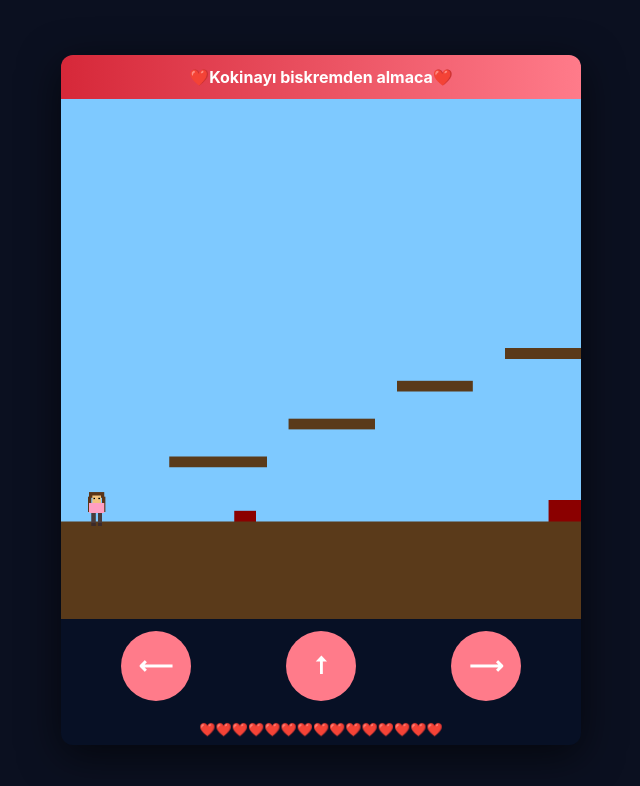
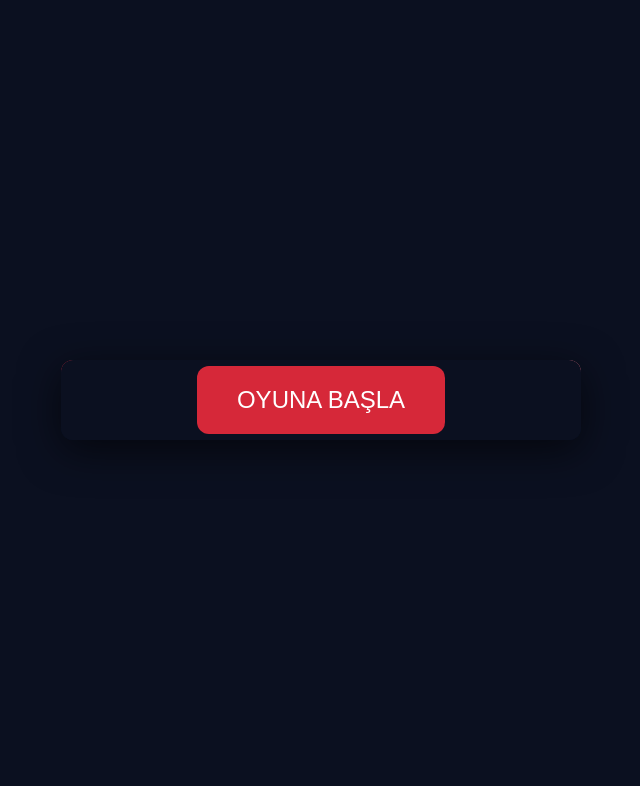
Before and after one commit to keremylm07-bulgur/kokinam, a plain HTML site: page index.html in a window 1280 px wide. Shown: the whole page, without its empty margins (319-959 px from the left). Drawn offline with Linux system fonts and the light colour scheme.

Commit message:
Update index.html

```diff
--- a/index.html
+++ b/index.html
@@ -4,16 +4,36 @@
 <meta charset="utf-8">
 <meta name="viewport" content="width=device-width,initial-scale=1.0,maximum-scale=1.0,user-scalable=no">
 <title>Kokina Pixel Adventure — Mobile Friendly</title>
-
 <style>
 *{box-sizing:border-box;margin:0;padding:0}
 body{background:#0b1020;font-family:Inter,Arial;display:flex;flex-direction:column;align-items:center;justify-content:center;min-height:100vh}
 .wrap{position:relative;width:100%;max-width:520px;background:#071025;border-radius:12px;box-shadow:0 10px 40px rgba(0,0,0,0.6);overflow:hidden}
 header{background:linear-gradient(90deg,#d62839,#ff7b8a);color:#fff;padding:12px;text-align:center;font-weight:700}
-canvas{display:block;width:100%;background:#88d0ff;}
-.controls{display:flex;justify-content:space-around;padding:12px;background:#071025;user-select:none;}
+canvas{display:block;width:100%;background:#88d0ff; display:none;}
+.controls{display:flex;justify-content:space-around;padding:12px;background:#071025;user-select:none; display:none;}
 .btn{width:70px;height:70px;background:#ff7b8a;color:#fff;border:none;border-radius:50%;font-size:24px;font-weight:700;touch-action:none;}
-.hint{color:#9fb8d6;text-align:center;padding:8px 12px;font-size:13px}
+.hint{color:#9fb8d6;text-align:center;padding:8px 12px;font-size:13}
+
+#startScreen{
+  position:absolute;
+  top:0; left:0;
+  width:100%; height:100%;
+  background:#0b1020;
+  display:flex;
+  justify-content:center;
+  align-items:center;
+  flex-direction:column;
+  z-index:10;
+}
+#startScreen button{
+  font-size:24px;
+  padding:20px 40px;
+  border:none;
+  border-radius:12px;
+  background:#d62839;
+  color:#fff;
+  cursor:pointer;
+}
 </style>
 </head>
 <body>
@@ -24,9 +44,13 @@ canvas{display:block;width:100%;background:#88d0ff;}
   <div class="controls">
     <button class="btn" id="left">⟵</button>
     <button class="btn" id="jump">⭡</button>
-    <button class="btn" id="right">⟶</button>
+    <button class="btn" id="right">⭢</button>
   </div>
   <div class="hint">❤️❤️❤️❤️❤️❤️❤️❤️❤️❤️❤️❤️❤️❤️❤️</div>
+
+  <div id="startScreen">
+    <button id="startBtn">OYUNA BAŞLA</button>
+  </div>
 </div>
 
 <audio id="music" src="song.mp3" loop></audio>
@@ -36,31 +60,43 @@ const canvas = document.getElementById("c");
 const ctx = canvas.getContext("2d");
 ctx.imageSmoothingEnabled = false;
 
+const startScreen = document.getElementById("startScreen");
+const startBtn = document.getElementById("startBtn");
+const controls = document.querySelector(".controls");
+const music = document.getElementById("music");
+
+// =================== Oyun Değişkenleri ===================
 const GAME = { width: 2700, height: 960, gravity: 0.65 };
 let walkFrame = 0;
 
 const runner = { x:50, y:0, w:32, h:48, vx:0, vy:0, speed:3.2, jump:13, onGround:false, prevY:0, walking:false };
 const receiver = { x:2500, y:0, w:36, h:56, holding:true };
-
 let camX = 0, finished = false, showSpeech = false, currentCheckpoint = 0;
-
 const platforms = [
   {x:0,y:780,w:GAME.width,h:180},{x:200,y:660,w:180,h:20},{x:420,y:590,w:160,h:20},
   {x:620,y:520,w:140,h:20},{x:820,y:460,w:200,h:20},{x:1100,y:620,w:180,h:20},
   {x:1350,y:540,w:160,h:20},{x:1550,y:470,w:140,h:20},{x:1750,y:590,w:220,h:20},
   {x:1950,y:530,w:120,h:20}
 ];
-
 const hazards = [
   {x:320,y:760,w:40,h:20},{x:900,y:740,w:60,h:40},
   {x:1480,y:760,w:40,h:20},{x:1680,y:740,w:60,h:40}
 ];
+const checkpoints = [50,700,1200,1700];
+const keys = { left:false, right:false, jump:false };
+let speechTimer = 0;
+const speechDuration = 3000;
+const lines = ["8 Milyar İnsan Ama Sen...","En Tatlı Hatam Seni Seviyorum❤️","Bu Kokina Sana"];
 
-const checkpoints = [50,700,1200,1700];
+// =================== Başlangıç Pozisyonu ===================
+function placeOnGround(){
+  runner.y = platforms[0].y - runner.h;
+  receiver.y = platforms[0].y - receiver.h;
+  camX = 0;
+}
+placeOnGround();
 
-const keys = { left:false, right:false, jump:false };
-
-// Klavye kontrolleri
+// =================== Kontroller ===================
 window.addEventListener("keydown", e=>{
   if(finished) return;
   if(e.key==="ArrowLeft"||e.key==="a") keys.left=true;
@@ -73,7 +109,6 @@ window.addEventListener("keyup", e=>{
   if(["ArrowUp"," ","w","W"].includes(e.key)) keys.jump=false;
 });
 
-// Mobil tuşlar
 function setupTouchBtn(id,keyName){
   const btn = document.getElementById(id);
   btn.addEventListener("touchstart", e => { if(!finished) keys[keyName]=true; e.preventDefault(); });
@@ -85,85 +120,41 @@ setupTouchBtn("left","left");
 setupTouchBtn("right","right");
 setupTouchBtn("jump","jump");
 
-// Başlangıç konumu
-function placeOnGround(){
-  runner.y = platforms[0].y - runner.h;
-  receiver.y = platforms[0].y - receiver.h;
-  camX = 0;
-}
-placeOnGround();
-
-// Çizim fonksiyonları
+// =================== Çizim Fonksiyonları ===================
 function drawBackground(){ ctx.fillStyle="#7ec9ff"; ctx.fillRect(0,0,canvas.width,canvas.height); }
-
 function drawPlatforms(){
   ctx.fillStyle="#5a3a1a";
   for(const p of platforms) ctx.fillRect(p.x-camX,p.y,p.w,p.h);
   ctx.fillStyle="#8b0000";
   for(const h of hazards) ctx.fillRect(h.x-camX,h.y,h.w,h.h);
 }
-
 function drawKokina(wx,wy){
   const x = Math.round(wx-camX), y = wy;
   ctx.fillStyle='#ff5370'; ctx.fillRect(x,y,6,6); ctx.fillRect(x+6,y+2,6,6); ctx.fillRect(x-2,y+6,6,6);
   ctx.fillStyle='#ffd166'; ctx.fillRect(x+3,y+3,4,4);
   ctx.fillStyle='#6aa84f'; ctx.fillRect(x+4,y+10,2,8);
 }
-
 function drawRunner(){
   const x=Math.round(runner.x-camX), y=Math.round(runner.y);
-
-  // saç
-  ctx.fillStyle="#5a3519";
-  ctx.fillRect(x+2,y-6,28,10);
-  ctx.fillRect(x+0,y+2,6,28);
-  ctx.fillRect(x+26,y+2,6,28);
-
-  // yüz
-  ctx.fillStyle="#f1c27d";
-  ctx.fillRect(x+8,y,16,14);
-
-  // gözler
-  ctx.fillStyle="#000";
-  ctx.fillRect(x+10, y+4, 3,3);
-  ctx.fillRect(x+19, y+4, 3,3);
-
-  // elbise
-  ctx.fillStyle="#ff9fc2";
-  ctx.fillRect(x+2,y+14,28,18);
-
+  ctx.fillStyle="#5a3519"; ctx.fillRect(x+2,y-6,28,10); ctx.fillRect(x+0,y+2,6,28); ctx.fillRect(x+26,y+2,6,28);
+  ctx.fillStyle="#f1c27d"; ctx.fillRect(x+8,y,16,14);
+  ctx.fillStyle="#000"; ctx.fillRect(x+10, y+4, 3,3); ctx.fillRect(x+19, y+4, 3,3);
+  ctx.fillStyle="#ff9fc2"; ctx.fillRect(x+2,y+14,28,18);
   const step = (walkFrame%20<10)?-3:3;
   const off = runner.walking?step:0;
-
-  // bacaklar
-  ctx.fillStyle="#4b3c3c";
-  ctx.fillRect(x+6+off,y+32,8,18);
-  ctx.fillRect(x+18-off,y+32,8,18);
-
-  ctx.fillStyle="#3b2a2a";
-  ctx.fillRect(x+6+off,y+50,8,6);
-  ctx.fillRect(x+18-off,y+50,8,6);
+  ctx.fillStyle="#4b3c3c"; ctx.fillRect(x+6+off,y+32,8,18); ctx.fillRect(x+18-off,y+32,8,18);
+  ctx.fillStyle="#3b2a2a"; ctx.fillRect(x+6+off,y+50,8,6); ctx.fillRect(x+18-off,y+50,8,6);
 }
-
 function drawReceiver(){
   const x=Math.round(receiver.x-camX),y=Math.round(receiver.y);
-  // saç
   ctx.fillStyle="#40210f"; ctx.fillRect(x+6,y-6,24,6);
-  // kafa
   ctx.fillStyle="#f1c27d"; ctx.fillRect(x+6,y,24,12);
-  // gözler
   ctx.fillStyle="#000"; ctx.fillRect(x+10,y+3,3,3); ctx.fillRect(x+17,y+3,3,3);
   ctx.fillStyle="#d62839"; ctx.fillRect(x+2,y+12,28,18);
   ctx.fillStyle="#111"; ctx.fillRect(x+8,y+30,18,18);
   ctx.fillStyle="#4b3c3c"; ctx.fillRect(x+8,y+48,8,6); ctx.fillRect(x+18,y+48,8,6);
   if(receiver.holding) drawKokina(receiver.x+22,receiver.y+8);
 }
-
-// Final konuşma
-let speechTimer = 0;
-const speechDuration = 3000;
-const lines = ["8 Milyar İnsan Ama Sen...","En Tatlı Hatam Seni Seviyorum❤️","Bu Kokina Sana"];
-
 function drawSpeech(){
   if(!showSpeech) return;
   const sx=Math.round((receiver.x-camX)+receiver.w/2),sy=Math.round(receiver.y-20);
@@ -172,21 +163,10 @@ function drawSpeech(){
   ctx.fillRect(sx-w/2,sy-h,w,h);
   ctx.strokeRect(sx-w/2,sy-h,w,h);
   ctx.fillStyle="#000"; ctx.font="16px Arial"; ctx.textAlign="center";
-
-  let count = 0;
-  const fullText = lines.join("\n");
-  const totalChars = fullText.length;
-  const charsToShow = Math.floor((speechTimer/speechDuration)*totalChars);
-  for(let i=0;i<lines.length;i++){
-    let lineText = lines[i];
-    if(count+lineText.length>charsToShow) lineText=lineText.substring(0,charsToShow-count);
-    ctx.fillText(lineText,sx,sy-h+30+i*20);
-    count += lines[i].length;
-  }
-  if(speechTimer<speechDuration) speechTimer+=16;
+  for(let i=0;i<lines.length;i++) ctx.fillText(lines[i],sx,sy-h+30+i*20);
 }
 
-// Fizik
+// =================== Physics ===================
 function collidePlatforms(){
   runner.onGround = false;
   for(const p of platforms){
@@ -200,7 +180,6 @@ function collidePlatforms(){
     }
   }
 }
-
 function checkHazards(){
   for(const h of hazards){
     if(runner.x+runner.w>h.x && runner.x<h.x+h.w && runner.y+runner.h>h.y){
@@ -208,20 +187,18 @@ function checkHazards(){
     }
   }
 }
-
 function respawn(){
   runner.x = checkpoints[currentCheckpoint];
   runner.y = platforms[0].y - runner.h;
   runner.vx = runner.vy = 0;
   camX = Math.max(0, runner.x - canvas.width/2);
 }
-
 function updateCamera(){
   const target = runner.x - canvas.width/2 + runner.w/2;
   camX = Math.max(0, Math.min(GAME.width - canvas.width, target));
 }
 
-// Update loop
+// =================== Update & Render ===================
 function update(){
   runner.prevY = runner.y;
   if(!finished){
@@ -239,9 +216,7 @@ function update(){
     walkFrame++;
     for(let i=0;i<checkpoints.length;i++) if(runner.x>checkpoints[i]) currentCheckpoint=i;
     if(runner.y>GAME.height+200) respawn();
-    // Final flower
-    const giveFlowerDistance = 20;
-    if(runner.x+runner.w > receiver.x - giveFlowerDistance){
+    if(runner.x+runner.w > receiver.x - 20){
       finished = true;
       showSpeech = true;
       receiver.holding = false;
@@ -249,27 +224,21 @@ function update(){
   }
   updateCamera();
 }
-
-// Render loop
 function render(){
   ctx.clearRect(0,0,canvas.width,canvas.height);
   drawBackground(); drawPlatforms(); drawReceiver(); drawRunner(); drawSpeech();
 }
+function loop(){ update(); render(); requestAnimationFrame(loop); }
 
-function loop(){ update(); render(); requestAnimationFrame(loop); }
-loop();
-
-// Müzik başlatma kullanıcı etkileşimiyle
-const music = document.getElementById("music");
-function startMusic() {
+// =================== Başla Tuşu ===================
+startBtn.addEventListener("click", ()=>{
+  startScreen.style.display="none";
+  canvas.style.display="block";
+  controls.style.display="flex";
   music.play().catch(()=>console.log("Müzik oynatılamadı."));
-  window.removeEventListener("touchstart", startMusic);
-  window.removeEventListener("mousedown", startMusic);
-}
-window.addEventListener("touchstart", startMusic);
-window.addEventListener("mousedown", startMusic);
+  loop();
+});
 
 </script>
-
 </body>
 </html>
```
